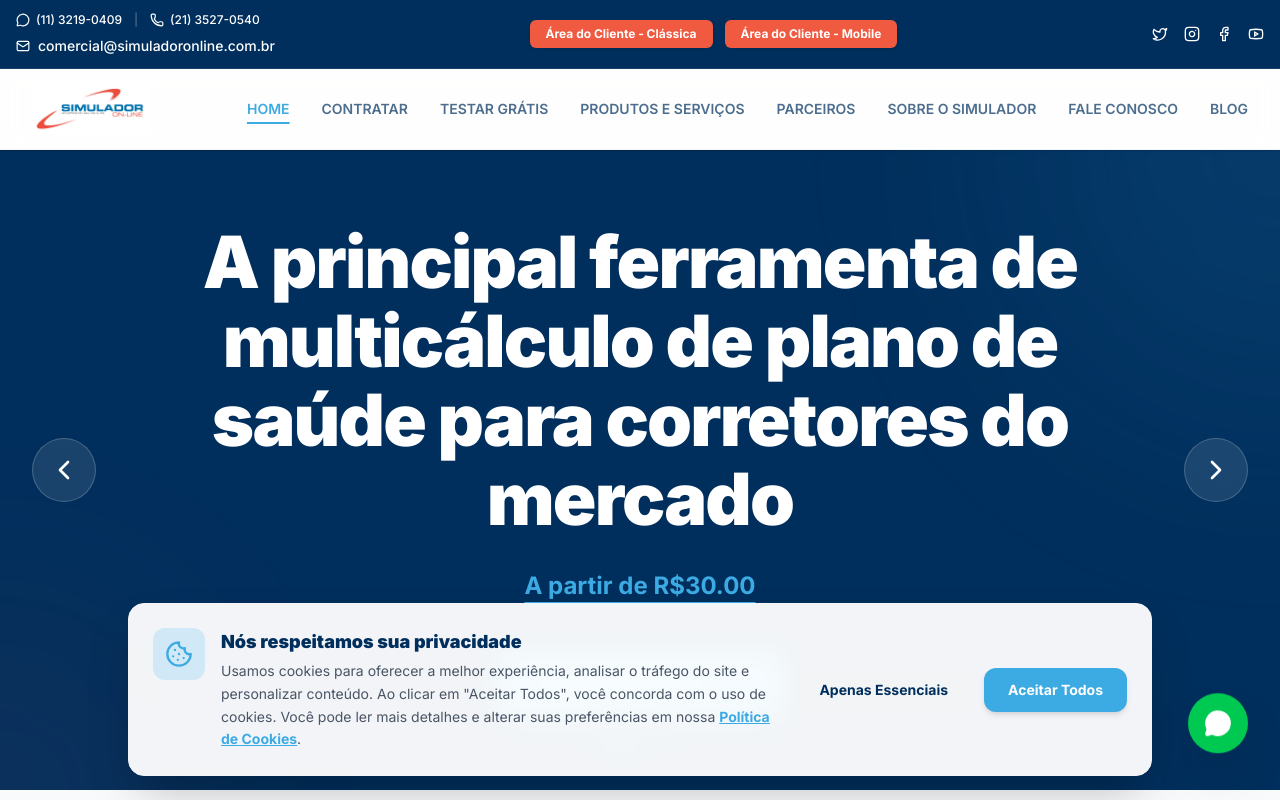
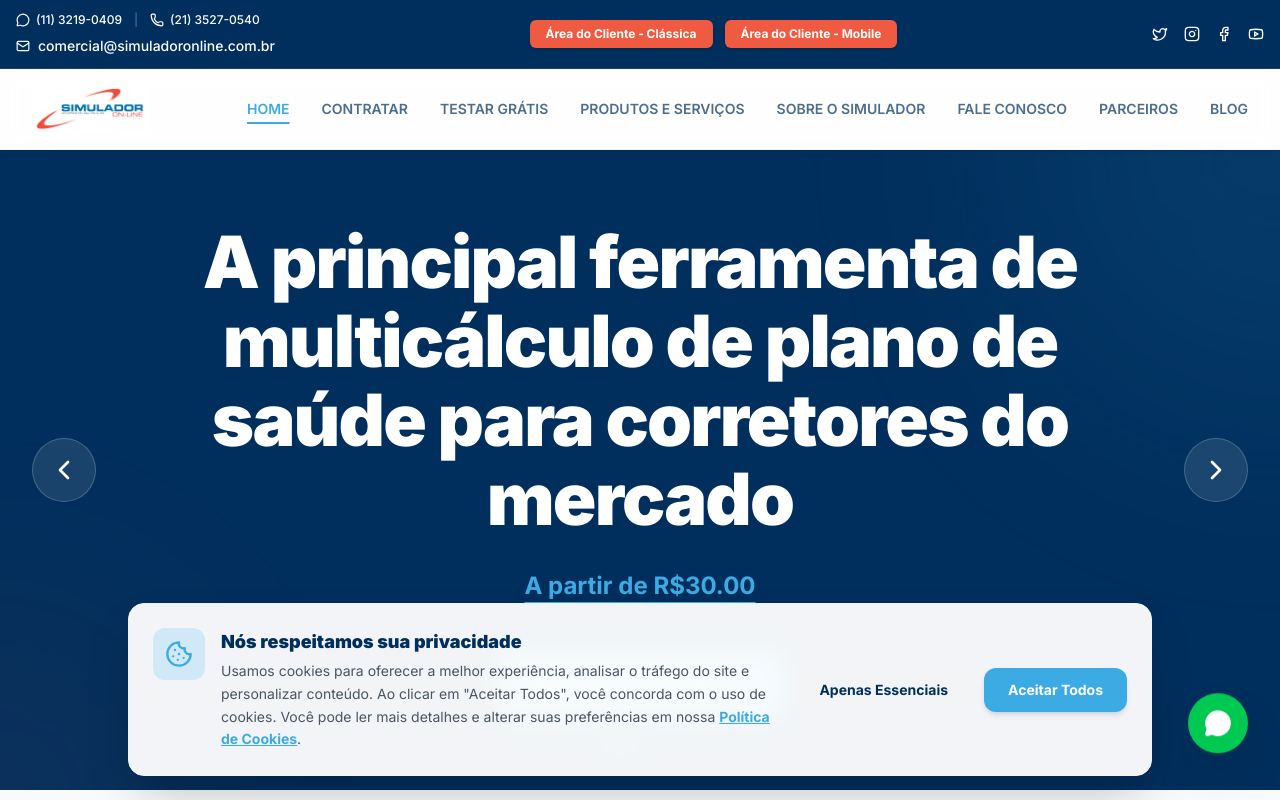
Before and after one commit to valmir-santos/simuladoronline, a React (Vite) app: page / in a window 1280 px wide. Shown: the top 800 px of the page. Built offline with nearby package versions, Linux system fonts and the light colour scheme.

Commit message:
Reorder header menu: place PARCEIROS after FALE CONOSCO

```diff
--- a/src/components/Navigation.tsx
+++ b/src/components/Navigation.tsx
@@ -87,9 +87,9 @@ export function Header() {
     { name: 'CONTRATAR', path: '/contratar' },
     { name: 'TESTAR GRÁTIS', path: '/testar-gratis' },
     { name: 'PRODUTOS E SERVIÇOS', path: '/produtos' },
-    { name: 'PARCEIROS', path: '/parceiros' },
     { name: 'SOBRE O SIMULADOR', path: '/sobre' },
     { name: 'FALE CONOSCO', path: '/contato' },
+    { name: 'PARCEIROS', path: '/parceiros' },
     { name: 'BLOG', path: '/blog' },
   ];
 
```
